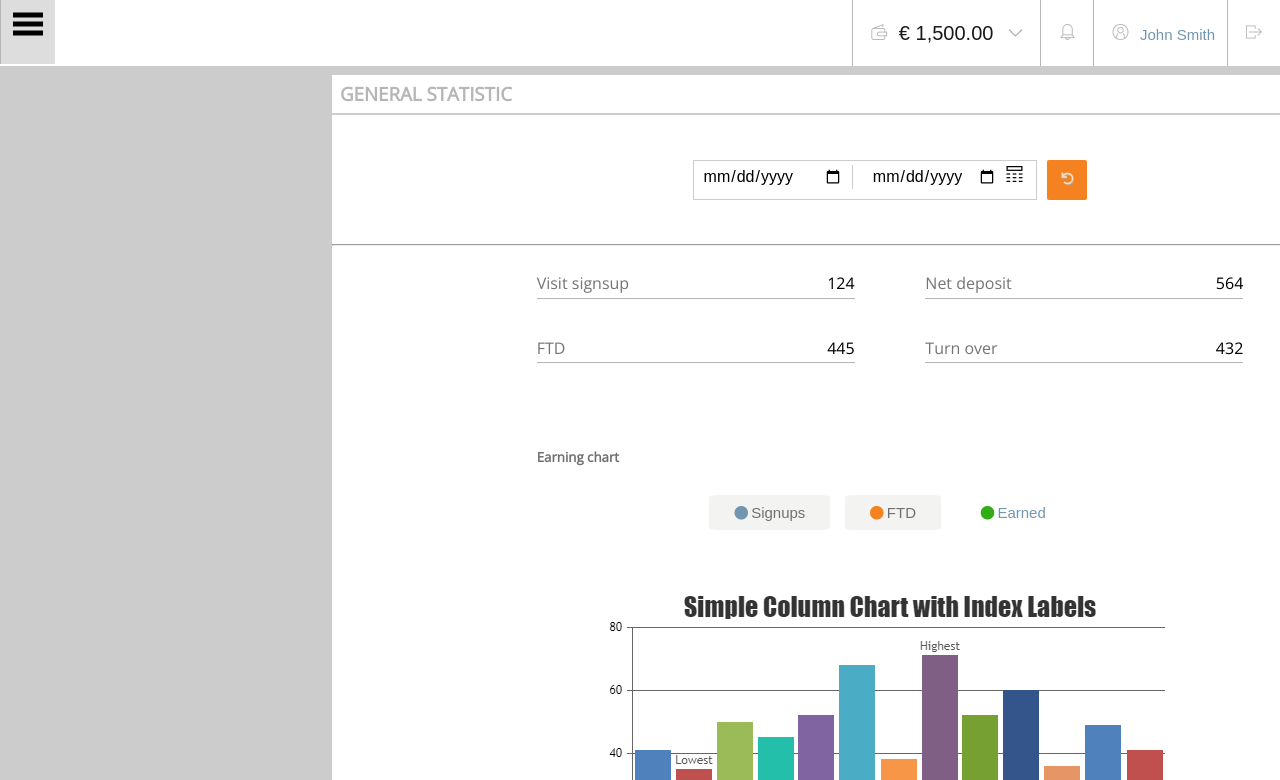
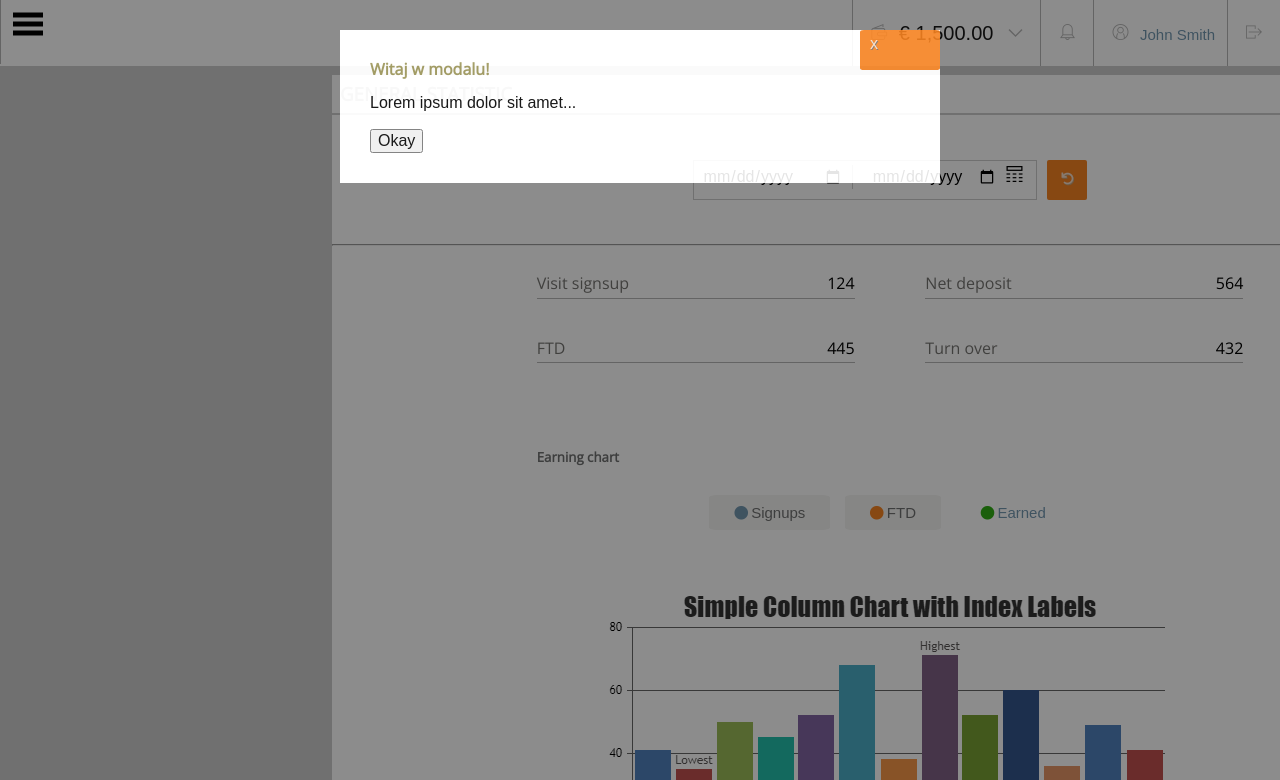
Before and after one commit to MegDeri/kodilla-first-project, a website: page index.html in a window 1280 px wide. Shown: the top 780 px of the page. Drawn offline with nearby package versions, Linux system fonts and the light colour scheme; a web font is replaced by a local one.

Commit message:
Add modals

```diff
--- a/index.html
+++ b/index.html
@@ -38,6 +38,19 @@
         <a href="form/form.html"><i class="icon-personaldata"></i> Personal data</a>
         <a href="#"><i class="icon-payout"></i> Payout</a>
         <a href="#"><i class="icon-postback"></i> Postback</a>
+        <hr>
+        <h4 class="title-nav">Your manager</h4>
+        <div class="overlay" id="overlay">
+            <div class="modal" id="myModal">
+              <div class="btn-close js--close-modal">x</div>
+
+              <h4>Witaj w modalu!</h4>
+              <p>Lorem ipsum dolor sit amet...</p>
+
+              <button class="js--close-modal">Okay</button>
+            </div>
+          </div>
+
     </div>
     <div id="main" class="main">
         <br><br><br>
--- /dev/null
+++ b/sass/components/_modals.scss
@@ -0,0 +1,45 @@
+.overlay {
+  position: fixed;
+  top: 0;
+  left: 0;
+  z-index: 999;
+
+  width: 100%;
+  height: 100%;
+  background-color: rgba(0,0,0,0.5);
+  justify-content: center;
+  align-items: center;
+
+  overflow: auto;
+  padding: 30px;
+  //display: none;
+}
+
+
+.overlay.show {
+    display: flex;
+  }
+
+  .overlay::webkit-scrollbar {
+    display: none;
+  }
+
+  .modal {
+    max-width: 600px;
+    margin: auto;
+    background-color: #ffffff;
+    position: relative;
+    padding: 30px;
+    //display: none;
+  }
+
+  .modal.show {
+    display: block;
+  }
+
+  .modal .btn-close {
+    position: absolute;
+    top: 0;
+    right: 0;
+    padding: 5px 10px;
+  }
--- a/sass/components/_navbars.scss
+++ b/sass/components/_navbars.scss
@@ -95,3 +95,11 @@ i.icon-arrow-down {
     font-size: 34px;
     margin-left: 90px;
 }
+
+.title-nav {
+    color: $h1-color;
+    text-transform: uppercase;
+    padding-left: 20px;
+    padding-top: 20px;
+    font-family: $paragraph-font;
+}
--- a/sass/style.scss
+++ b/sass/style.scss
@@ -11,7 +11,10 @@
 @import "components/paragraphtab";
 @import "components/listlegend";
 @import "components/form";
+@import "components/modals";
 @import "mediaquery";
+
+
 
 //@import "sections/generalsection"//
 
```
Also changed, not shown: css/style.css, 1 other file.
